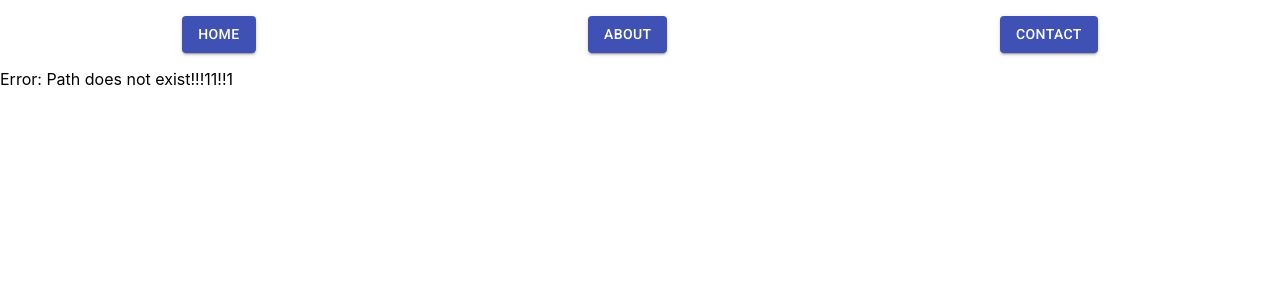
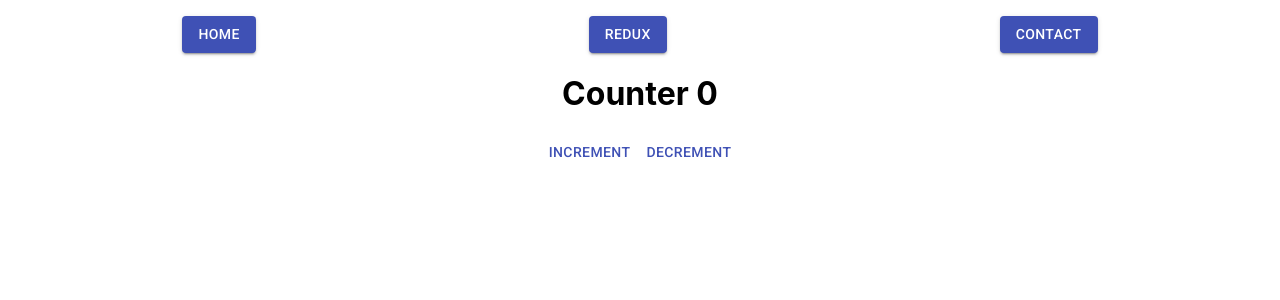
Before and after one commit to Lertis/first-react, a React (Create React App) app: page /redux in a window 1280 px wide. Shown: the top 300 px of the page. Built offline with nearby package versions, Linux system fonts and the light colour scheme.

Commit message:
Added redux

```diff
--- a/package.json
+++ b/package.json
@@ -10,9 +10,12 @@
     "@testing-library/user-event": "7.2.1",
     "react": "16.13.1",
     "react-dom": "16.13.1",
+    "react-redux": "^7.2.0",
     "react-router-dom": "5.1.2",
     "react-scripts": "3.4.1",
-    "react-swipeable-views": "^0.13.9"
+    "react-swipeable-views": "^0.13.9",
+    "redux": "^4.0.5",
+    "redux-devtools": "^3.5.0"
   },
   "scripts": {
     "start": "react-scripts start",
--- a/src/App.js
+++ b/src/App.js
@@ -2,7 +2,7 @@ import React, { Component } from 'react';
 import { BrowserRouter, Route, Switch } from 'react-router-dom';
 
 import Home from "./components/Home";
-import About from "./components/About";
+import Redux from "./components/Redux";
 import Contact from "./components/Contact";
 import Error from "./components/Error";
 import Navigation from "./components/Navigation";
@@ -16,7 +16,7 @@ class App extends Component {
           <Navigation />
           <Switch>
             <Route path="/" component={Home} exact />
-            <Route path="/about" component={About} />
+            <Route path="/redux" component={Redux} />
             <Route path="/contact" component={Contact} />
             <Route component={Error} />
           </Switch>
--- a/src/components/About.js
+++ /dev/null
@@ -1,11 +0,0 @@
-import React from 'react';
-
-const About = () => {
-    return (
-        <div>
-            <p>About</p>
-        </div>
-    );
-};
-
-export default About;
--- a/src/components/Navigation.js
+++ b/src/components/Navigation.js
@@ -6,7 +6,7 @@ const Navigation = () => {
     return (
         <div className="nav-btns">
             <Button variant="contained" color="primary" component={Link} to="/">Home</Button>
-            <Button variant="contained" color="primary" component={Link} to="/about">About</Button>
+            <Button variant="contained" color="primary" component={Link} to="/redux">Redux</Button>
             <Button variant="contained" color="primary" component={Link} to="/contact">Contact</Button>
         </div>
     );
--- /dev/null
+++ b/src/components/Redux.js
@@ -0,0 +1,25 @@
+import React from 'react';
+import Button from "@material-ui/core/Button";
+import { useSelector, useDispatch } from 'react-redux';
+import { increment, decrement } from './../state/actions/actions';
+
+const Redux = () => {
+    const counter = useSelector(state => state.counter);
+    const dispatch = useDispatch();
+
+    return (
+        <div>
+            <h1 className="text-center">Counter {counter}</h1>
+            <div className="flex-center">
+                <Button color="primary" onClick={() => dispatch(increment())}>
+                    Increment
+                </Button>
+                <Button color="primary" onClick={() => dispatch(decrement())}>
+                    Decrement
+                </Button>
+            </div>
+        </div>
+    );
+};
+
+export default Redux;
--- a/src/index.css
+++ b/src/index.css
@@ -17,3 +17,12 @@ code {
   justify-content: space-around;
   margin: 1rem;
 }
+
+.flex-center {
+  display: flex;
+  justify-content: center;
+}
+
+.text-center {
+  text-align: center;
+}
--- a/src/index.js
+++ b/src/index.js
@@ -3,6 +3,15 @@ import ReactDOM from 'react-dom';
 import './index.css';
 import App from './App';
 import registerServiceWorker from './registerServiceWorker';
+import { createStore } from 'redux';
+import { Provider } from 'react-redux';
+import allReducers from "./state/reducers/index";
 
-ReactDOM.render(<App />, document.getElementById('root'));
+const myStore = createStore(allReducers,
+    window.__REDUX_DEVTOOLS_EXTENSION__ && window.__REDUX_DEVTOOLS_EXTENSION__());
+
+ReactDOM.render(
+    <Provider store={myStore}>
+        <App />
+    </Provider>, document.getElementById('root'));
 registerServiceWorker();
--- /dev/null
+++ b/src/state/actions/actions.js
@@ -0,0 +1,11 @@
+export const increment = () => {
+    return {
+        type: 'INCREMENT'
+    };
+};
+
+export const decrement = () => {
+    return {
+        type: 'DECREMENT'
+    };
+};
--- /dev/null
+++ b/src/state/reducers/counter.reducer.js
@@ -0,0 +1,14 @@
+const counterReducer = (state = 0, action) => {
+    switch (action.type) {
+        case 'INCREMENT':
+            return state + 1;
+        case 'DECREMENT':
+            return state - 1;
+        case 'INCREMENTBY':
+            return state + action.payload;
+        default:
+            return state;
+    }
+}
+
+export default counterReducer;
--- /dev/null
+++ b/src/state/reducers/index.js
@@ -0,0 +1,8 @@
+import counterReducer from "./counter.reducer";
+import { combineReducers } from 'redux';
+
+const allReducers = combineReducers({
+    counter: counterReducer
+});
+
+export default allReducers;
```
Also changed, not shown: src/components/Vertical.Tabs.js (+0 -97 lines), 1 other file (tests, documents, lock files or other folders).
